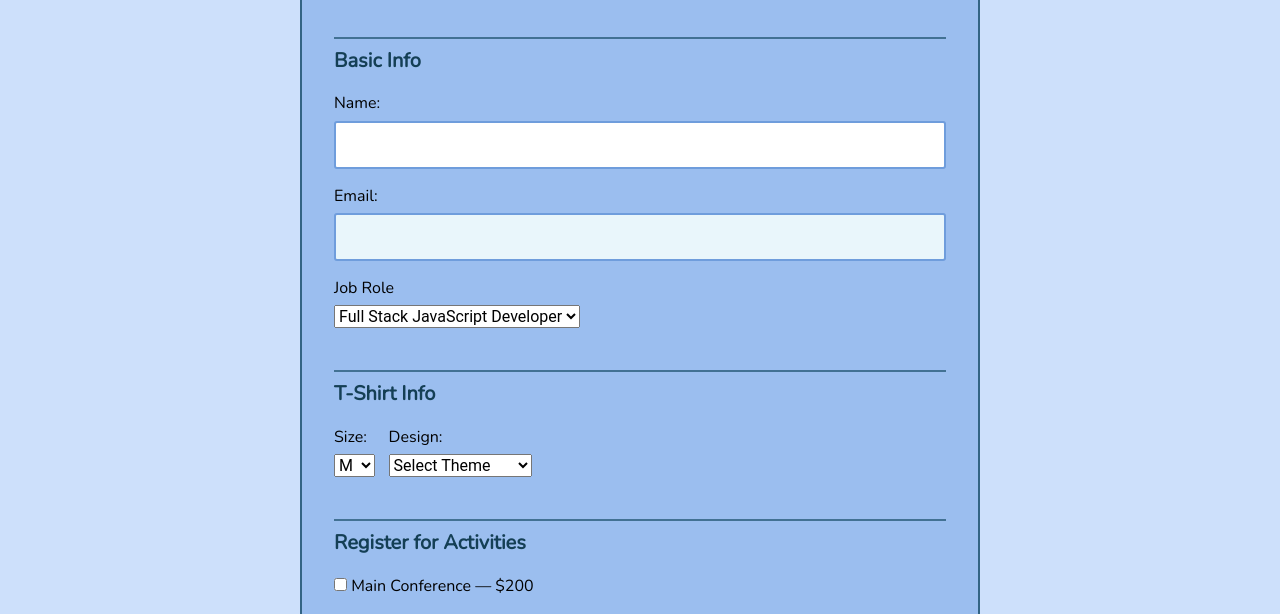
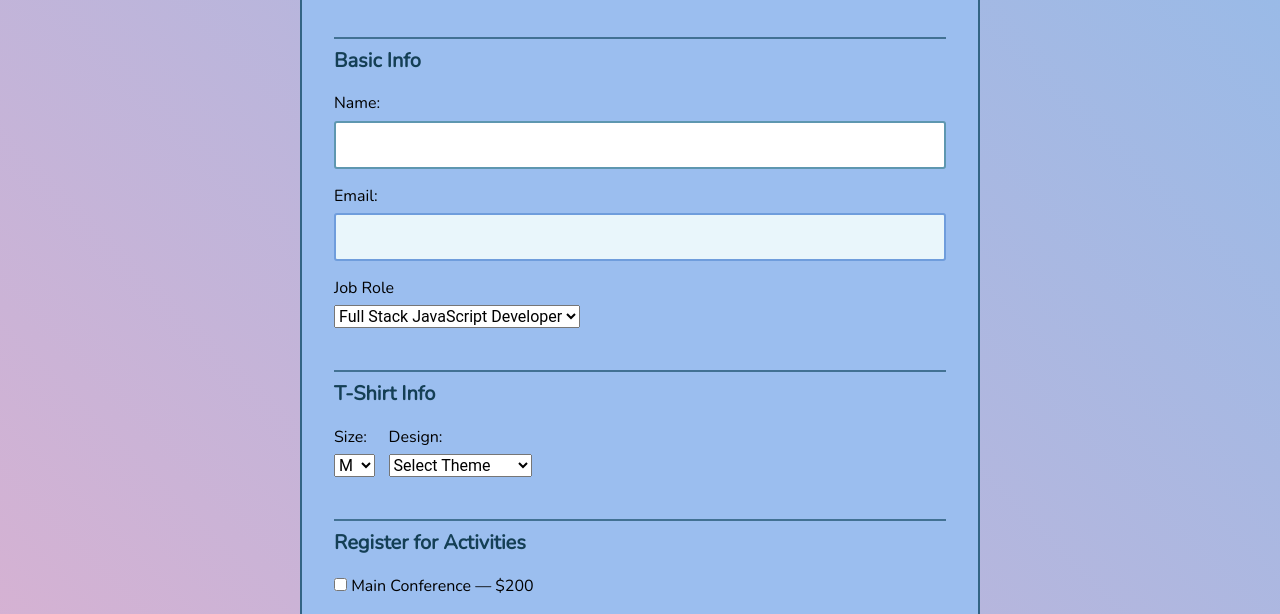
Before and after one commit to mindeby/js-3, a plain HTML site: page index.html in a window 1280 px wide. Shown: the part 182-796 px from the top of the page. Drawn offline with nearby package versions, Linux system fonts and the light colour scheme.

Commit message:
styled span

```diff
--- a/css/style.css
+++ b/css/style.css
@@ -17,7 +17,8 @@ button {
 body {
   font: 1em/1.5;
   color: rgba(6, 49, 68, 0.9);
-	background: #CDE0FB;
+  background: rgb(238,174,202);
+  background: linear-gradient(45deg, rgba(238,174,202,1) 0%, rgba(148,187,233,1) 100%);
 }
 
 header {
@@ -43,6 +44,12 @@ form {
 	background: #9BBEEF;
 	border: 2px solid rgba(8, 63, 87, 0.7);
 	border-radius: 3px;
+  margin-bottom: 50px;
+}
+
+label + span {
+  color: black;
+  background-color: white;
 }
 
 fieldset,
@@ -97,7 +104,7 @@ input {
 
 input:focus {
 	background: #fff;
-	/*border-color: #5e97b0;*/
+	border-color: #5e97b0;
 	transition: border-color .4s, background-color .4s;
 }
 
```
